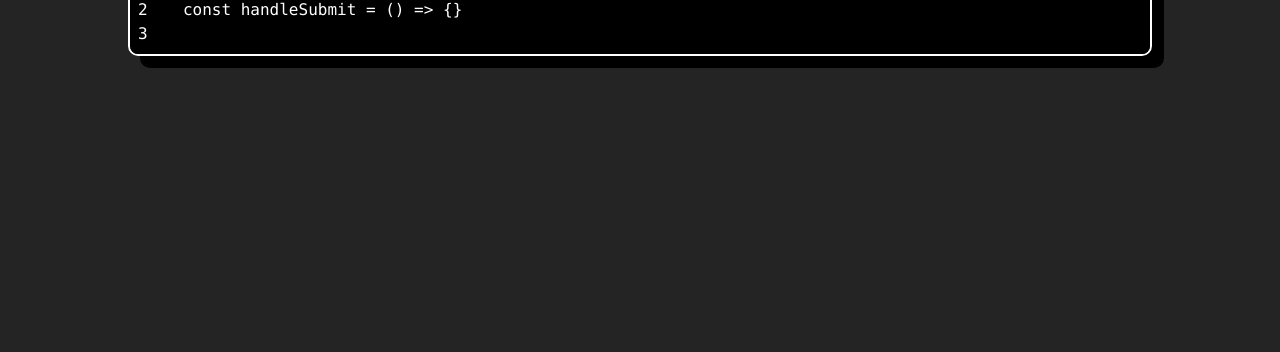
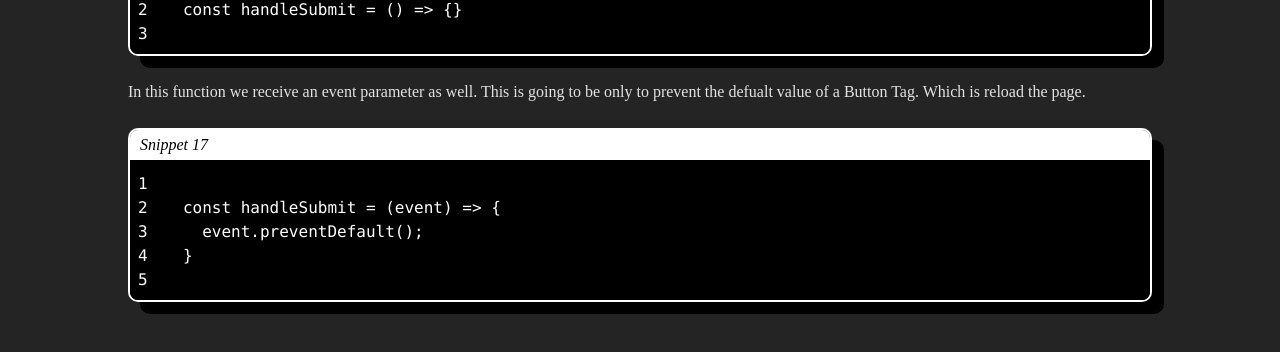
Before and after one commit to kinxori/inxel-test, a React (Vite) app: page / in a window 1280 px wide. Shown: the part 8146-8498 px from the top of the page. Before the commit the page ends 8282 px from the top, so only its background shows below. Built offline with nearby package versions, Linux system fonts and the light colour scheme.

Commit message:
updated content in page 22

```diff
--- a/src/App.jsx
+++ b/src/App.jsx
@@ -549,6 +549,23 @@ export default function App() {
               {snippet16}
             </SyntaxHighlighter>
           </div>
+          <p>
+            In this function we receive an event parameter as well. This is going to be only to
+            prevent the defualt value of a Button Tag. Which is reload the page.
+          </p>
+          <div className="rounded-[10px] overflow-hidden drop-shadow-[12px_12px_0px_rgba(0,0,0,1)] border-white border-[2px]   ">
+            <div className="w-[100%] h-[30px] bg-white flex items-center pl-[10px]   ">
+              <i className="text-black  ">Snippet 17</i>
+            </div>
+            <hr className="border-black border-[2px]"></hr>
+            <SyntaxHighlighter
+              language="text"
+              customStyle={{ background: "black", color: "white" }}
+              showLineNumbers
+            >
+              {snippet17}
+            </SyntaxHighlighter>
+          </div>
         </div>
       </div>
     </article>
```
